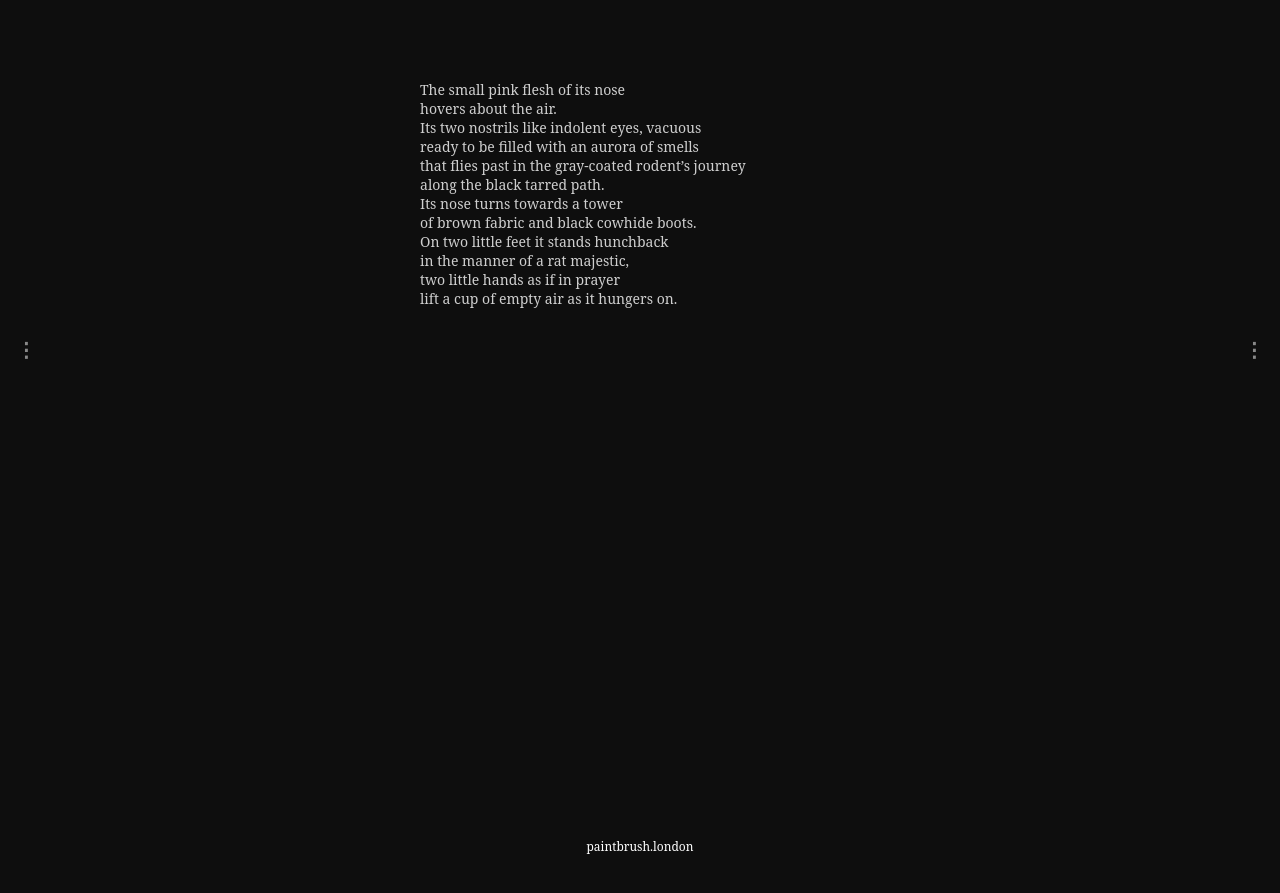
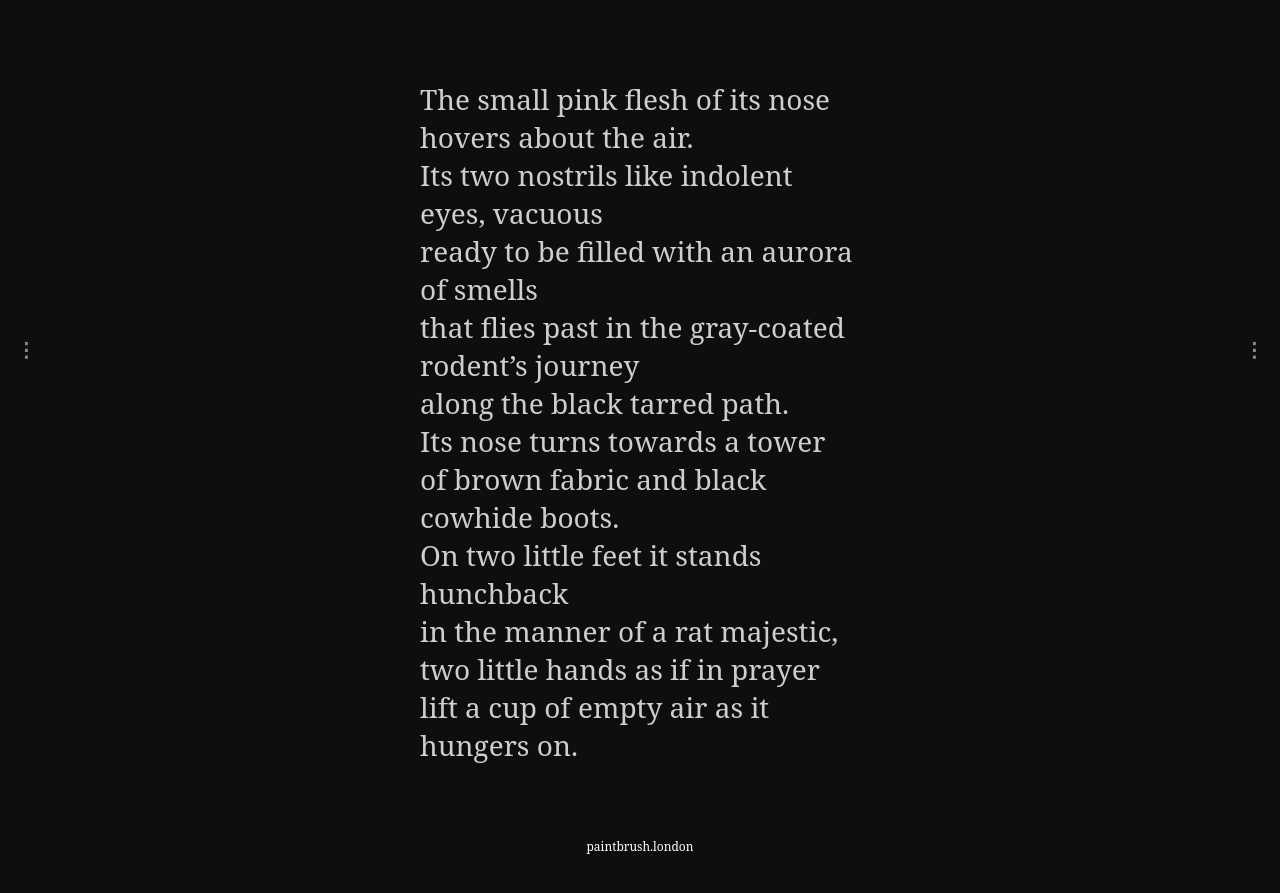
Before and after one commit to hafizzainal/hafizzainal.github.io, a Jekyll site: the page built from index.md, in a window 1280 px wide. Shown: the top 893 px of the page. Built offline with Jekyll 4.4.1, drawn with Linux system fonts in a browser that asks for light colours; our own code applies the rules of GitHub Pages for plain Markdown files.

Commit message:
Update default.html

```diff
--- a/_layouts/default.html
+++ b/_layouts/default.html
@@ -9,10 +9,10 @@
     box-sizing: border-box;
 }
 
-@import url(https://fonts.googleapis.com/css?family=EB+Garamond);
+@import url(https://fonts.googleapis.com/css?family=Crimson+Text);
 
 body {
-    font-family: 'EB Garamond', 'serif';
+    font-family: 'Crimson Text', 'serif';
     margin: 0;
     color: #cecece;
     background-color: #0e0e0e;
@@ -73,7 +73,7 @@ img {vertical-align: middle;}
   user-select: none;
   max-width: 600px;
   margin: 0 auto;
-  font-size: 14px;
+  font-size: 28px;
 }
 
 /* Next & previous buttons */
```
